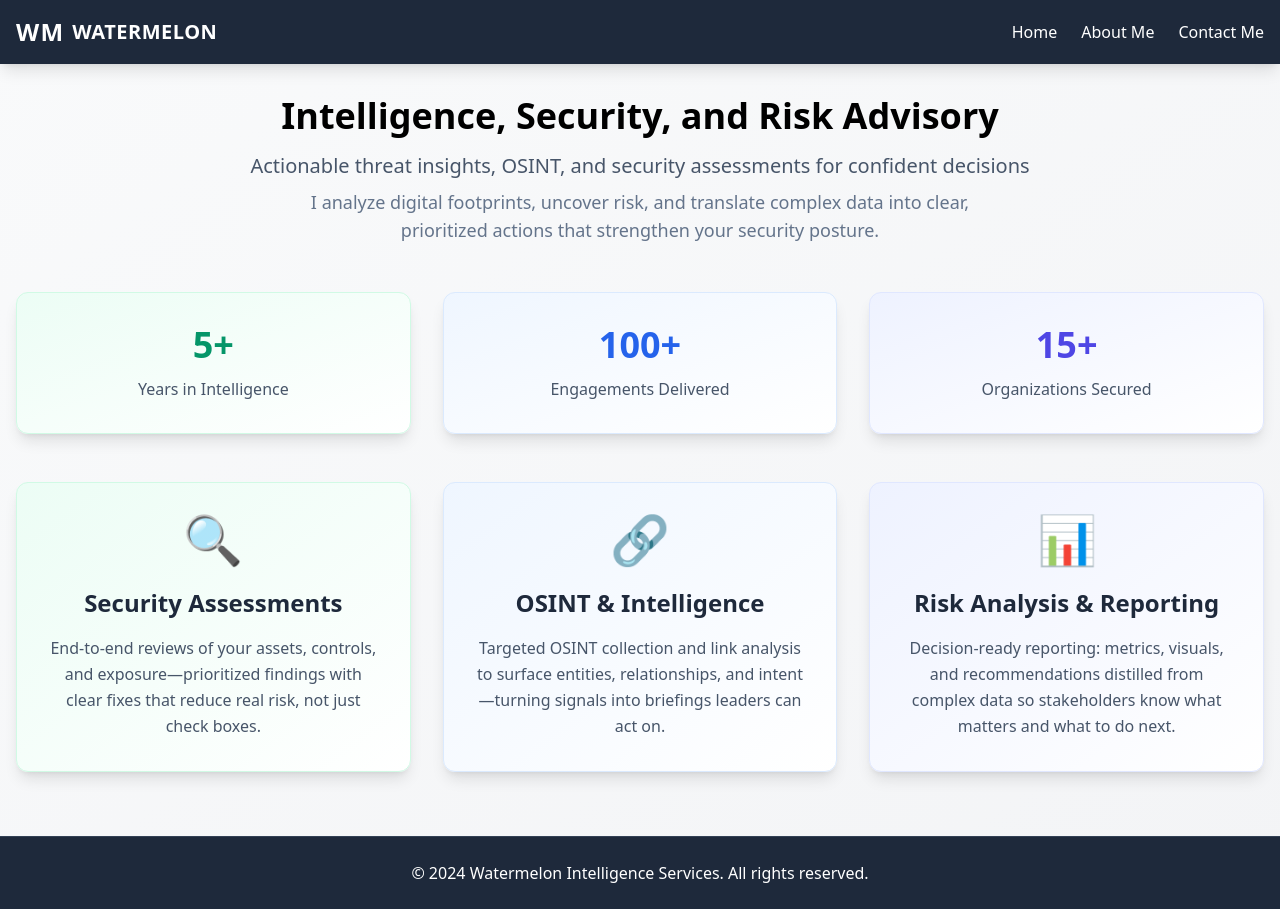
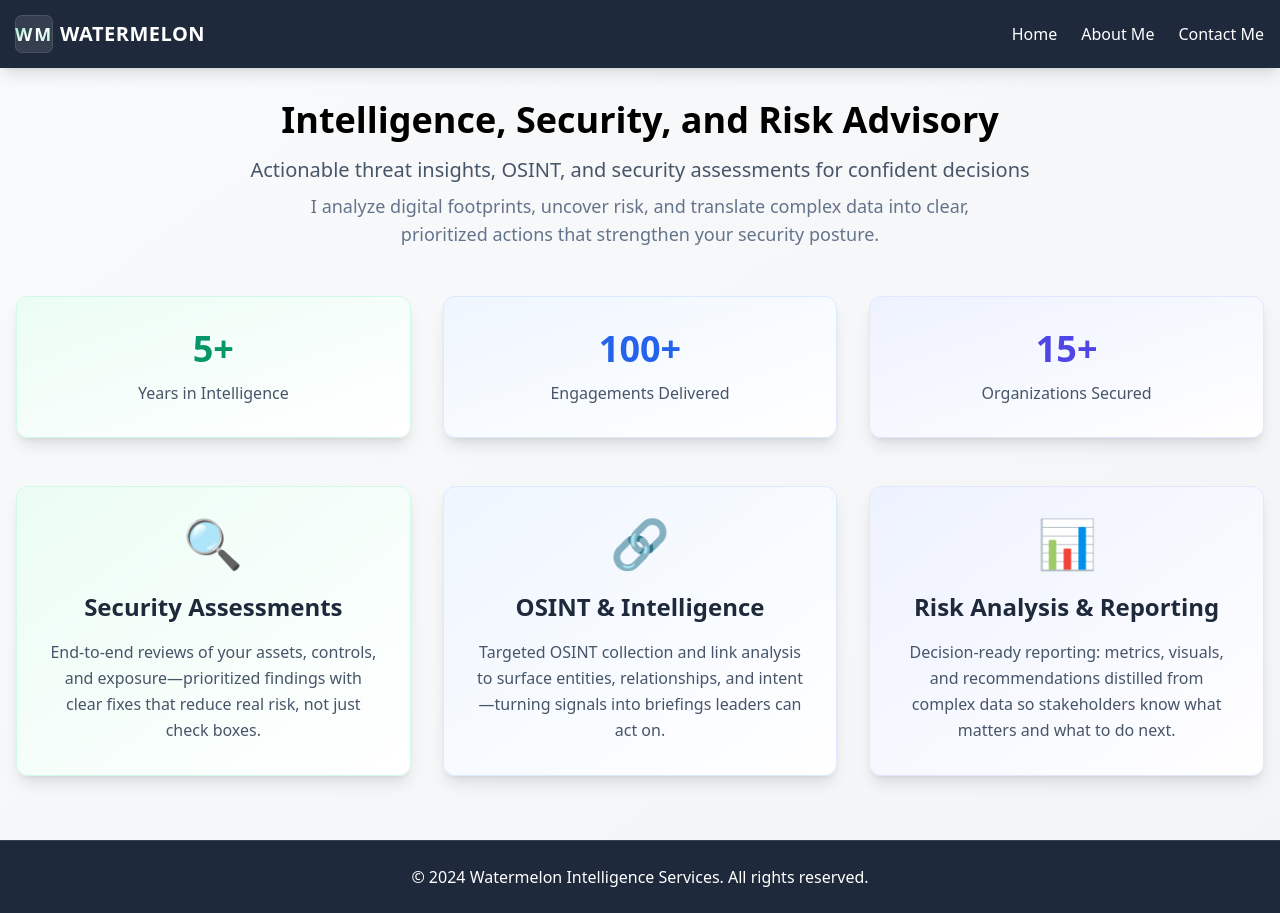
Before and after one commit to water-stack/watermelon-intelligence-services, a plain HTML site: page index.html in a window 1280 px wide. Drawn offline with nearby package versions, Linux system fonts and the light colour scheme.

Commit message:
Enhance navigation branding in HTML files; update logo styling for consistency across about, contact, and index pages

```diff
--- a/index.html
+++ b/index.html
@@ -28,7 +28,9 @@
         <nav class="container mx-auto px-4" aria-label="Primary">
             <div class="flex justify-between items-center">
                 <div class="flex items-center space-x-2">
-                    <span class="text-2xl font-black tracking-wider select-none" aria-hidden="true">WM</span>
+                    <span class="inline-flex items-center justify-center h-9 w-9 rounded-md bg-white/10 ring-1 ring-white/20 shadow-sm select-none">
+                        <span class="text-lg font-extrabold tracking-widest bg-gradient-to-br from-emerald-300 via-white to-emerald-200 text-transparent bg-clip-text drop-shadow-sm" aria-hidden="true">WM</span>
+                    </span>
                     <span class="text-xl font-bold tracking-wide">WATERMELON</span>
                 </div>
                 <ul class="flex space-x-6">
```
Also changed, not shown: about.html (+3 -1 lines), contact.html (+3 -1 lines).
